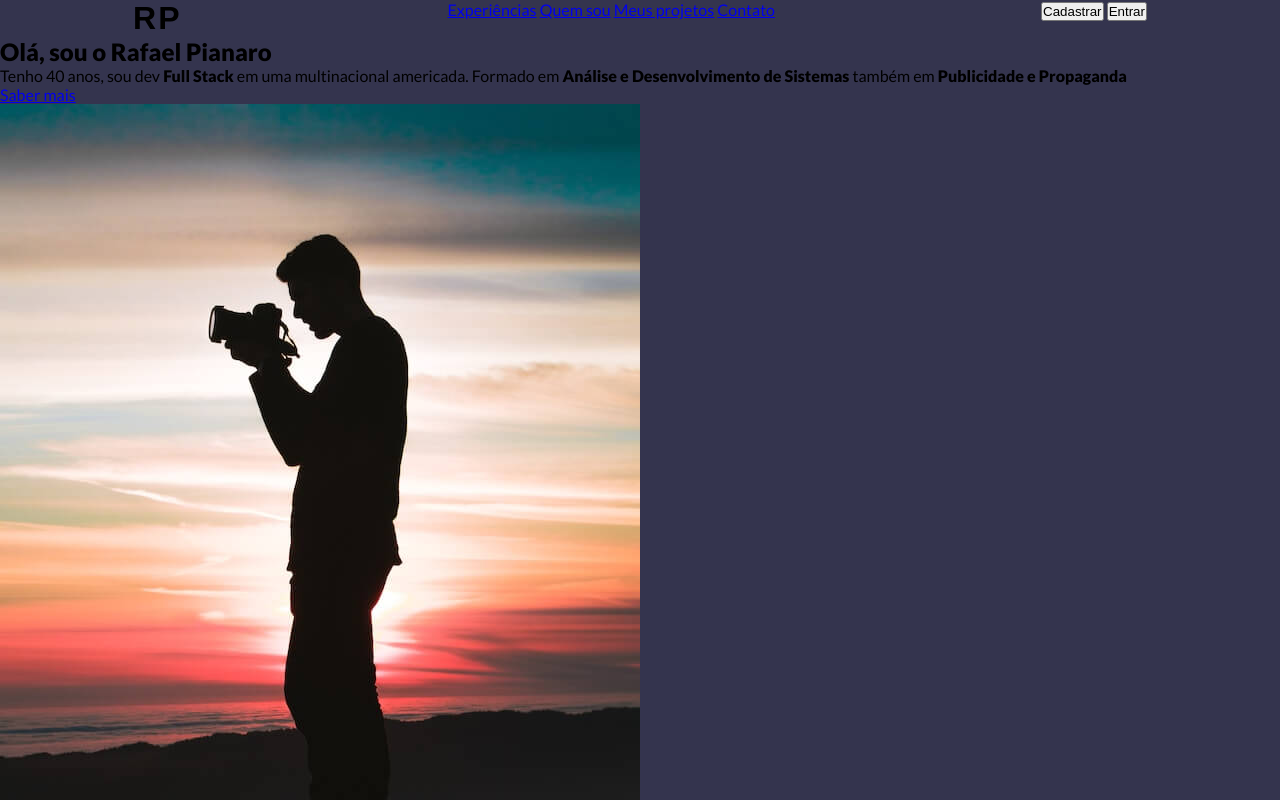
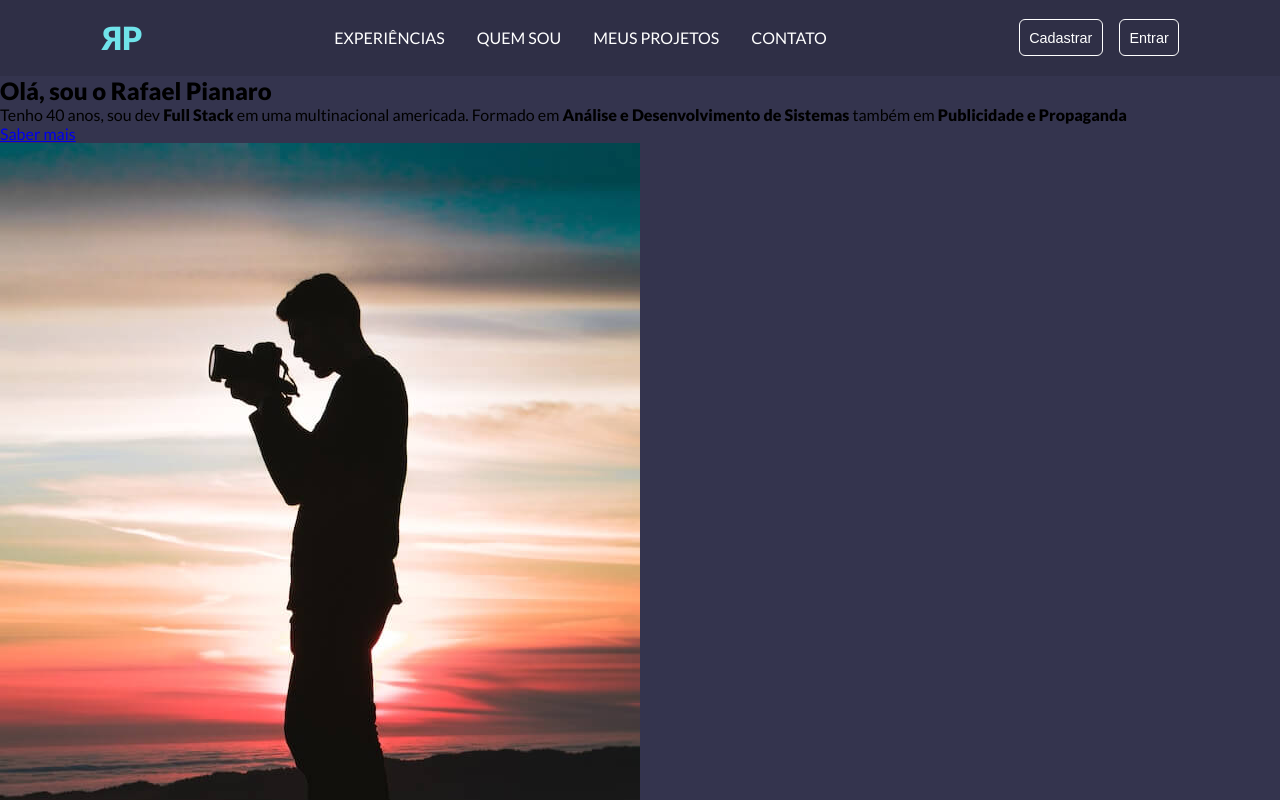
Before and after one commit to rafaelpianaro/my-landing-page-05-2023, a plain HTML site: page index.html in a window 1280 px wide. Shown: the top 800 px of the page. Drawn offline with Linux system fonts and the light colour scheme.

Commit message:
add: styles for header

```diff
--- a/index.html
+++ b/index.html
@@ -11,13 +11,13 @@
     <header>
         <div class="box-img-header">
             <!-- <img src="./images/logo.png" alt=""> -->
-            <h1 class="logo">RP</h1>
+            <h1 class="logo"><span>R</span>P</h1>
         </div>
         <nav>
-            <a href="#experiences" class="">Experiências</a>
-            <a href="#who-am-i" class="">Quem sou</a>
-            <a href="#my-projects" class="">Meus projetos</a>
-            <a href="#contact" class="">Contato</a>
+            <a href="#experiences" class="nav-links">Experiências</a>
+            <a href="#who-am-i" class="nav-links">Quem sou</a>
+            <a href="#my-projects" class="nav-links">Meus projetos</a>
+            <a href="#contact" class="nav-links">Contato</a>
         </nav>
         <div class="box-btn-actions">
             <button class="bnt-action">Cadastrar</button>
--- a/styles/style.css
+++ b/styles/style.css
@@ -12,6 +12,7 @@
     --dark3: #566981;
     --dark4: #89a7b1;
     --dark5: #cbdad5;
+    --dark6: #2f2f46;
     --cyan1: #70e3ea
 }
 
@@ -24,13 +25,74 @@ body {
 header {
     display: flex;
     justify-content: space-around;
+    align-items: center;
+    gap: 1rem;
+    flex-wrap: wrap;
+    padding: .8rem;
+    background-color: var(--dark6);
+    min-height: 50px;
+}
+
+.box-img-header {
+    height: 100%;
 }
 
 .logo {
-    font-family: "Arial", sans-serif;
-    font-size: 32px;
-    font-weight: bold;
-    letter-spacing: 2px;
+    font-family: "Lato", sans-serif;
+    font-weight: 900;
     text-transform: uppercase;
-    color: #000000;
+    max-width: 60px;
+    height: 100%;
+    color: var(--cyan1);
 }
+
+.logo span {
+    display: inline-block;
+    transform: scaleX(-1);
+}
+
+nav {
+    display: flex;
+    gap: 2rem;
+    justify-content: center;
+    align-items: center;
+    flex-wrap: wrap;
+}
+
+.nav-links {
+    text-decoration: none;
+    color: var(--white);
+    font-weight: 400;
+    text-transform: uppercase;
+}
+
+.nav-links:hover {
+    color: var(--dark4);
+    transition: .4s;
+    /* text-decoration: underline; */
+}
+
+.box-btn-actions {
+    display: flex;
+    gap: 1rem;
+}
+
+button {
+    padding: .6rem;
+    font-size: .9rem;
+    border: none;
+    border-radius: 6px;
+}
+
+.bnt-action {
+    cursor: pointer;
+    background-color: transparent;
+    border: 1px solid var(--white);
+    color: var(--white);
+    transition: background-color 0.4s ease;
+}
+
+.bnt-action:hover {
+    background-color: var(--dark3);
+    boder: 1px solid var(--dark3);
+}
```
